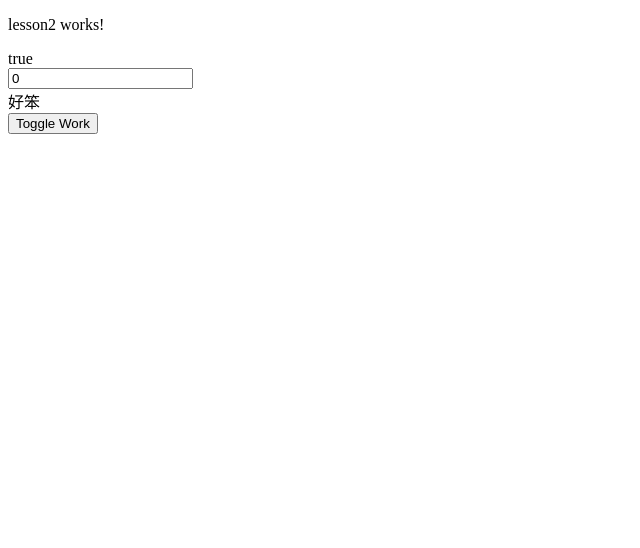
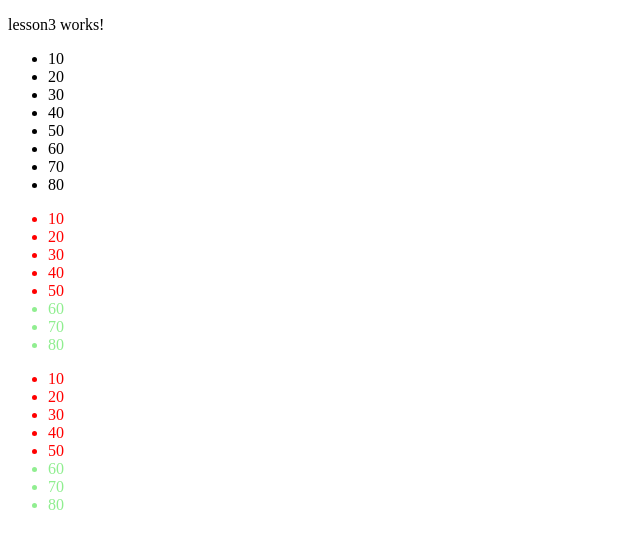
Before and after one commit to LaiJunBin/ng-test, an Angular app: page / in a window 1280 px wide. Shown: the top 548 px of the page, without its empty margins (0-640 px from the left). Built offline with nearby package versions, Linux system fonts and the light colour scheme.

Commit message:
lesson3 success

```diff
--- a/src/app/app.component.html
+++ b/src/app/app.component.html
@@ -1,3 +1,4 @@
 <!-- <app-lesson1></app-lesson1> -->
-<app-lesson2></app-lesson2>
+<!-- <app-lesson2></app-lesson2> -->
+<app-lesson3></app-lesson3>
 <router-outlet></router-outlet>
--- a/src/app/lesson3/lesson3.component.css
+++ b/src/app/lesson3/lesson3.component.css
@@ -0,0 +1,7 @@
+.pass{
+  color:lightgreen;
+}
+
+.no-pass{
+  color:red;
+}
--- a/src/app/lesson3/lesson3.component.html
+++ b/src/app/lesson3/lesson3.component.html
@@ -1,3 +1,15 @@
 <p>
   lesson3 works!
 </p>
+
+<ul>
+  <li *ngFor="let score of scores">{{score}}</li>
+</ul>
+
+<ul>
+  <li *ngFor="let score of scores" [ngStyle]="{'color': score<60?'red':'lightgreen'}">{{score}}</li>
+</ul>
+
+<ul>
+  <li *ngFor="let score of scores" [ngClass]="{'pass': score>=60, 'no-pass': score < 60}">{{score}}</li>
+</ul>
--- a/src/app/lesson3/lesson3.component.ts
+++ b/src/app/lesson3/lesson3.component.ts
@@ -6,7 +6,7 @@ import { Component, OnInit } from '@angular/core';
   styleUrls: ['./lesson3.component.css']
 })
 export class Lesson3Component implements OnInit {
-
+  scores = [10, 20, 30, 40, 50, 60, 70, 80];
   constructor() { }
 
   ngOnInit() {
```
